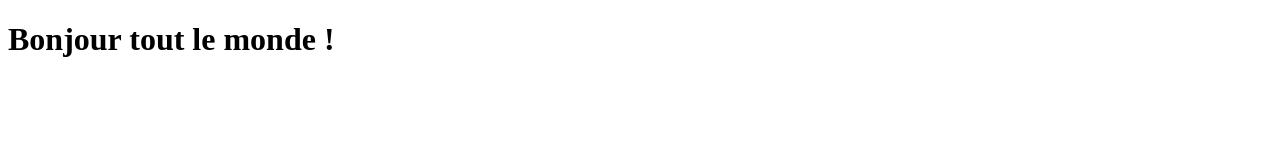
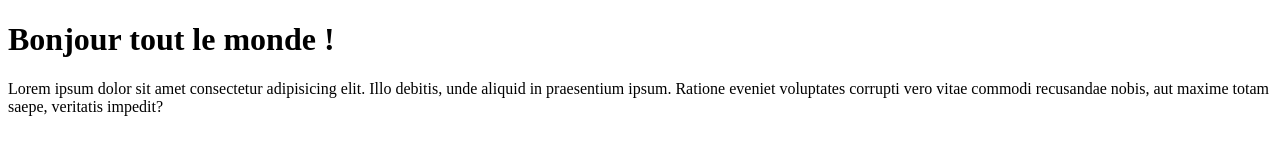
Before and after one commit to Ysliria/test_git, a plain HTML site: page index.html in a window 1280 px wide. Drawn offline with Linux system fonts and the light colour scheme.

Commit message:
Ajout d'un paragraphe

```diff
--- a/index.html
+++ b/index.html
@@ -8,5 +8,7 @@
 </head>
 <body>
     <h1>Bonjour tout le monde !</h1>
+
+    <p>Lorem ipsum dolor sit amet consectetur adipisicing elit. Illo debitis, unde aliquid in praesentium ipsum. Ratione eveniet voluptates corrupti vero vitae commodi recusandae nobis, aut maxime totam saepe, veritatis impedit?</p>
 </body>
 </html>
```
